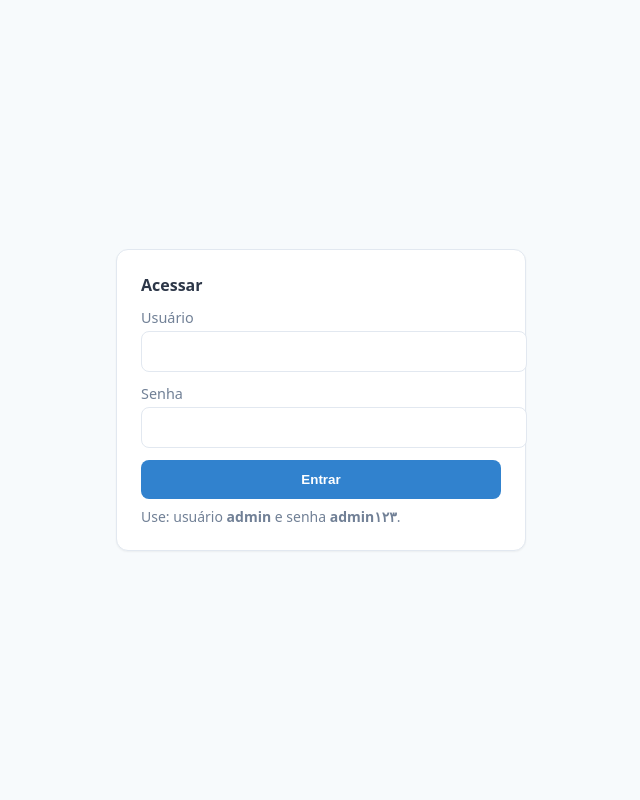
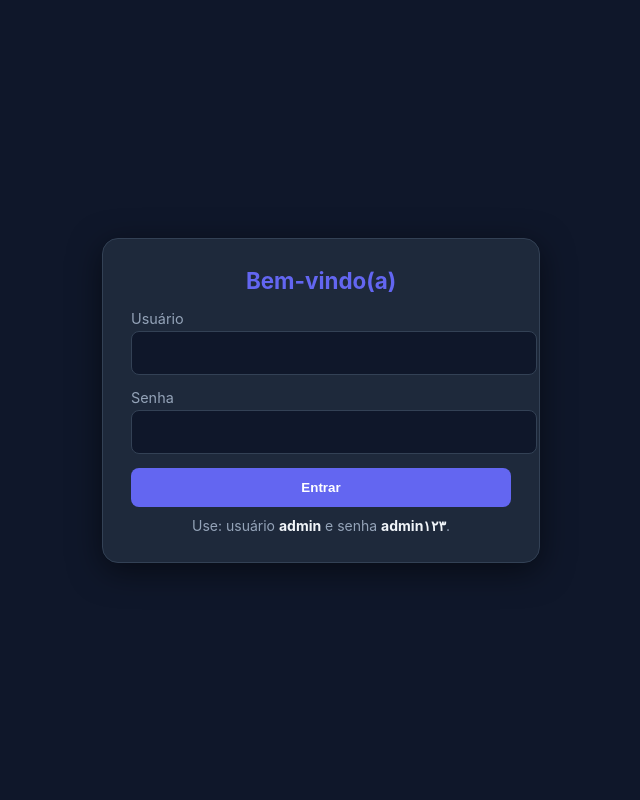
Before and after one commit to danielteixeiralima/faturamento_academia, a Flask app: page /login in a window 1280 px wide. Shown: the whole page, without its empty margins (319-959 px from the left). Run offline with Flask 3, Linux system fonts and the light colour scheme; parts of the project's set-up code (start-up, migrations or seed data) failed here and were passed over.

Commit message:
mudança de layout

```diff
--- a/templates/login.html
+++ b/templates/login.html
@@ -4,23 +4,120 @@
 <head>
   <meta charset="utf-8">
   <meta name="viewport" content="width=device-width, initial-scale=1">
-  <title>Login</title>
+  <title>Entrar no Sistema</title>
   <style>
-    :root { --bg:#f7fafc; --card:#ffffff; --text:#2d3748; --muted:#718096; --primary:#3182ce; --primary-hover:#2b6cb0; --border:#e2e8f0; }
-    body { margin:0; display:flex; align-items:center; justify-content:center; min-height:100vh; background:var(--bg); color:var(--text); font-family: system-ui, -apple-system, Segoe UI, Roboto, Ubuntu, Cantarell, Noto Sans, Arial; }
-    .card { background:var(--card); border:1px solid var(--border); padding:24px; border-radius:12px; width:360px; box-shadow: 0 1px 2px rgba(0,0,0,0.05); }
-    .title { font-weight:700; margin-bottom:12px; }
-    label { display:block; font-size:0.9rem; color:var(--muted); margin-bottom:4px; }
-    input { width:100%; padding:12px; border:1px solid var(--border); border-radius:8px; margin-bottom:12px; }
-    button { width:100%; padding:12px; border:0; background:var(--primary); color:#fff; border-radius:8px; font-weight:600; cursor:pointer; }
-    button:hover { background:var(--primary-hover); }
-    .hint { font-size:0.875rem; color:var(--muted); margin-top:8px; }
-    .flash { background:#edf2f7; border:1px solid #e2e8f0; padding:10px 12px; border-radius:8px; margin-top:12px; }
+    :root {
+      --bg: #0f172a;
+      --card: #1e293b;
+      --text: #f1f5f9;
+      --muted: #94a3b8;
+      --primary: #6366f1;
+      --primary-hover: #4f46e5;
+      --border: #334155;
+      --shadow: rgba(0,0,0,0.5);
+    }
+
+    body {
+      margin: 0;
+      display: flex;
+      align-items: center;
+      justify-content: center;
+      min-height: 100vh;
+      background: var(--bg);
+      color: var(--text);
+      font-family: 'Inter', system-ui, -apple-system, Segoe UI, Roboto, Ubuntu, Cantarell, Noto Sans, Arial;
+    }
+
+    .card {
+      background: var(--card);
+      border: 1px solid var(--border);
+      padding: 28px;
+      border-radius: 16px;
+      width: 380px;
+      box-shadow: 0 8px 32px var(--shadow);
+      backdrop-filter: blur(8px);
+      animation: fadeIn 0.6s ease;
+    }
+
+    .title {
+      font-weight: 700;
+      margin-bottom: 16px;
+      text-align: center;
+      font-size: 1.4rem;
+      color: var(--primary);
+    }
+
+    label {
+      display: block;
+      font-size: 0.9rem;
+      color: var(--muted);
+      margin-bottom: 4px;
+    }
+
+    input {
+      width: 100%;
+      padding: 12px;
+      border: 1px solid var(--border);
+      border-radius: 8px;
+      margin-bottom: 14px;
+      background: #0f172a;
+      color: var(--text);
+      font-size: 1rem;
+    }
+
+    input:focus {
+      border-color: var(--primary);
+      outline: none;
+      box-shadow: 0 0 0 2px rgba(99,102,241,0.4);
+    }
+
+    button {
+      width: 100%;
+      padding: 12px;
+      border: 0;
+      background: var(--primary);
+      color: #fff;
+      border-radius: 8px;
+      font-weight: 600;
+      cursor: pointer;
+      transition: background 0.2s ease, transform 0.15s ease;
+    }
+
+    button:hover {
+      background: var(--primary-hover);
+      transform: scale(1.02);
+    }
+
+    .hint {
+      font-size: 0.875rem;
+      color: var(--muted);
+      margin-top: 10px;
+      text-align: center;
+    }
+
+    .hint strong {
+      color: var(--text);
+    }
+
+    .flash {
+      background: #1e293b;
+      border: 1px solid #475569;
+      padding: 10px 12px;
+      border-radius: 8px;
+      margin-top: 12px;
+      text-align: center;
+      color: #f87171;
+    }
+
+    @keyframes fadeIn {
+      from { opacity: 0; transform: translateY(15px); }
+      to { opacity: 1; transform: translateY(0); }
+    }
   </style>
 </head>
 <body>
   <div class="card">
-    <div class="title">Acessar</div>
+    <div class="title">Bem-vindo(a)</div>
     <form action="{{ url_for('login') }}" method="post">
       <label for="username">Usuário</label>
       <input id="username" name="username" type="text" required>
```
Also changed, not shown: templates/dashboard.html (+105 -49 lines).
